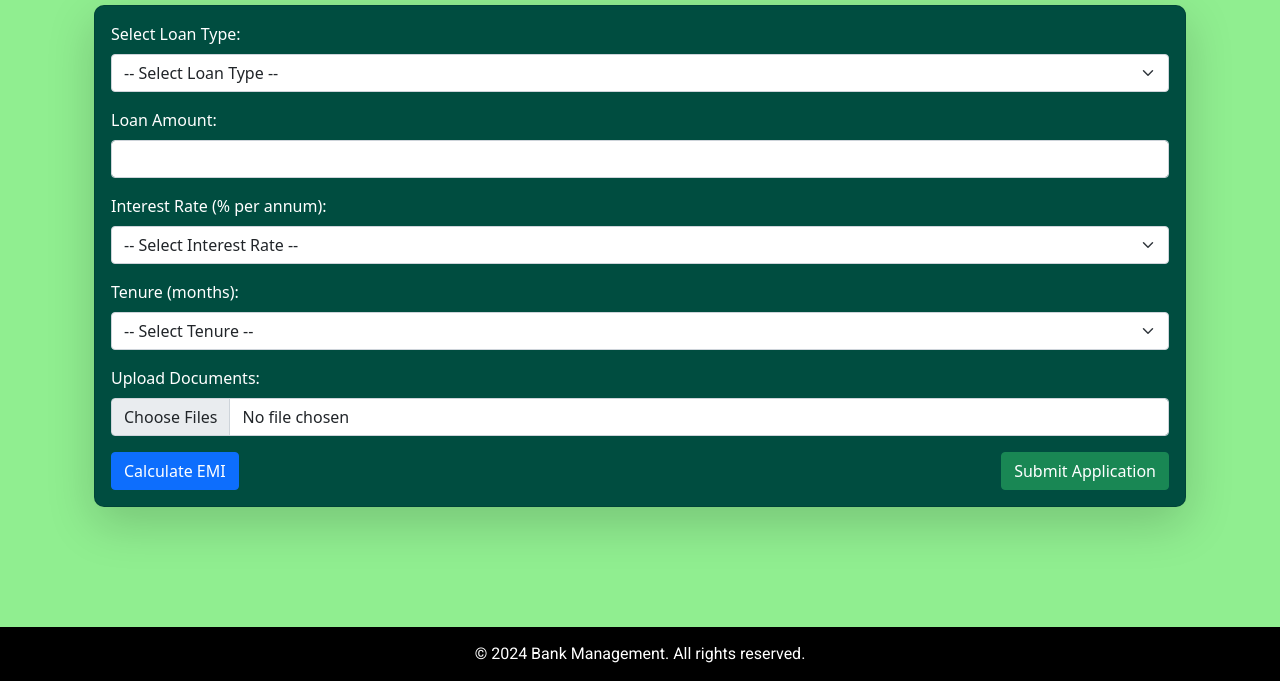
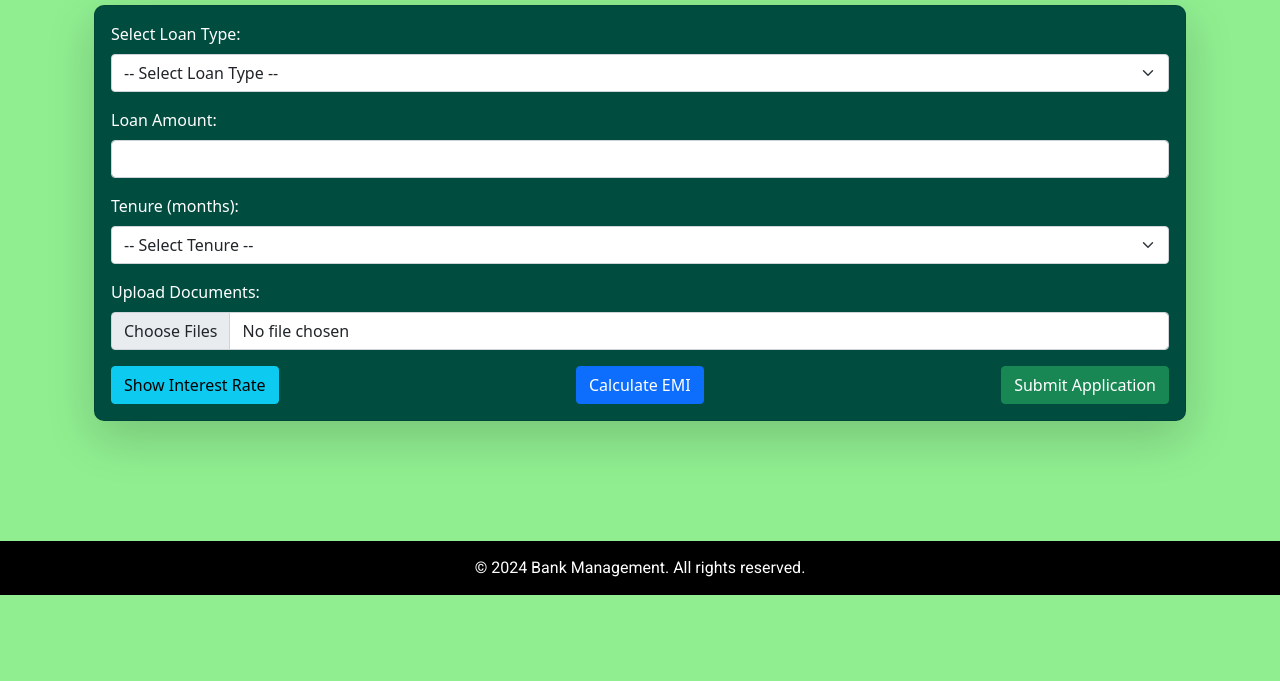
Before and after one commit to megg003/bank-management-system-sql, a Flask app: page /loan in a window 1280 px wide. Shown: the part 243-924 px from the top of the page. After the commit the page ends 838 px from the top, so only its background shows below. Run offline with Flask 3, Linux system fonts and the light colour scheme.

Commit message:
fixed selection of interest rate

```diff
--- a/DBMSProject/templates/Loan.html
+++ b/DBMSProject/templates/Loan.html
@@ -23,18 +23,6 @@
                 </div>
 
                 <div class="mb-3">
-                    <label for="interest_rate" class="form-label" style="color: white;">Interest Rate (% per annum):</label>
-                    <select name="interest_rate" id="interest_rate" class="form-select" required>
-                        <option value="">-- Select Interest Rate --</option>
-                        <option value="5">5%</option>
-                        <option value="7.5">7.5%</option>
-                        <option value="10">10%</option>
-                        <option value="12.5">12.5%</option>
-                        <option value="15">15%</option>
-                    </select>
-                </div>
-
-                <div class="mb-3">
                     <label for="tenure" class="form-label" style="color: white;">Tenure (months):</label>
                     <select name="tenure" id="tenure" class="form-select" required>
                         <option value="">-- Select Tenure --</option>
@@ -52,11 +40,17 @@
                 </div>
 
                 <div class="d-flex justify-content-between">
+                    <button type="button" id="show_interest_rate" class="btn btn-info">Show Interest Rate</button>
                     <button type="button" id="calculate_emi" class="btn btn-primary">Calculate EMI</button>
                     <button type="submit" class="btn btn-success">Submit Application</button>
                 </div>
             </form>
         </div>
+    </div>
+
+    <div id="interest_rate_result" class="mt-4" style="display:none;">
+        <h3 style="color: #004d40;">Interest Rate</h3>
+        <p id="interest_rate_output"></p>
     </div>
 
     <div id="emi_result" class="mt-4" style="display:none;">
@@ -66,13 +60,38 @@
 </div>
 
 <script>
+    // Function to determine interest rate based on tenure
+    function calculateInterestRate(tenure) {
+        if (tenure === 12) return 5;
+        if (tenure === 24) return 7.5;
+        if (tenure === 36) return 10;
+        if (tenure === 48) return 12.5;
+        if (tenure === 60) return 15;
+        return 0; // Default case if tenure is not recognized
+    }
+
+    // Show Interest Rate button functionality
+    document.getElementById('show_interest_rate').onclick = function() {
+        var tenure = parseInt(document.getElementById('tenure').value);
+        var interestRate = calculateInterestRate(tenure);
+
+        if (isNaN(tenure) || interestRate === 0) {
+            alert("Please select a valid tenure.");
+            return;
+        }
+
+        document.getElementById('interest_rate_output').innerText = "Your Interest Rate is: " + interestRate + "% per annum";
+        document.getElementById('interest_rate_result').style.display = "block";
+    };
+
+    // Calculate EMI button functionality
     document.getElementById('calculate_emi').onclick = function() {
         var loanAmount = parseFloat(document.getElementById('loan_amount').value);
-        var interestRate = parseFloat(document.getElementById('interest_rate').value) / 100 / 12;
         var tenure = parseInt(document.getElementById('tenure').value);
+        var interestRate = calculateInterestRate(tenure) / 100 / 12;
 
         if (isNaN(loanAmount) || isNaN(interestRate) || isNaN(tenure) || tenure <= 0) {
-            alert("Please enter valid inputs for loan amount, interest rate, and tenure.");
+            alert("Please enter valid inputs for loan amount and tenure.");
             return;
         }
 
```
